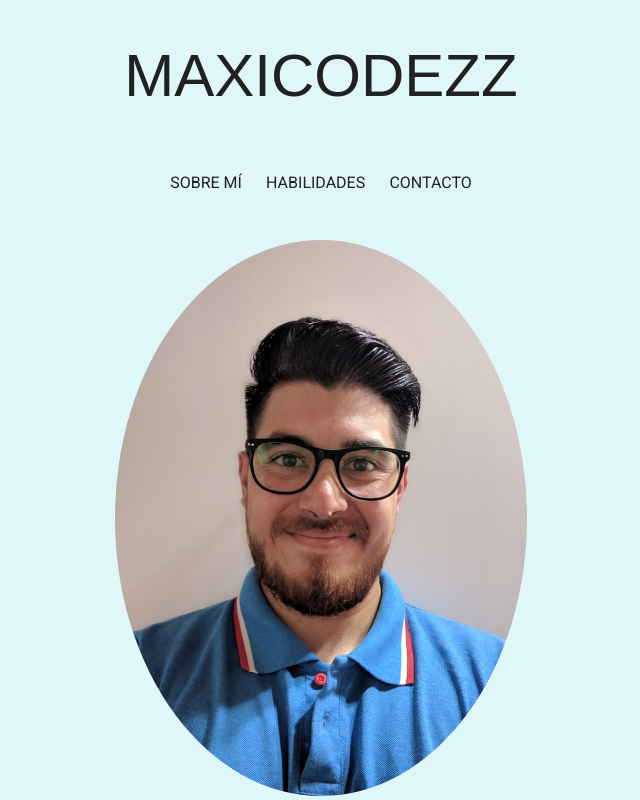
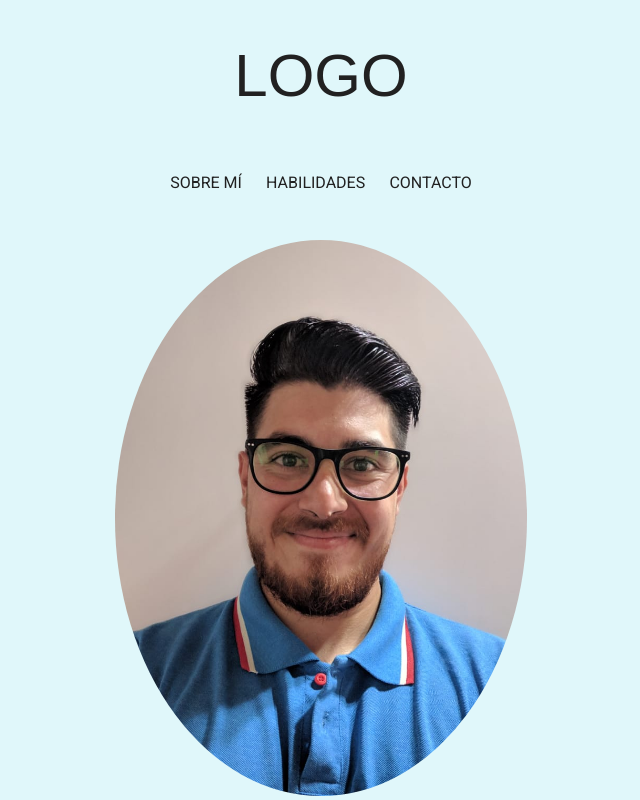
Before and after one commit to maximilianoperez/maxicodezz, a website: page index.html in a window 1280 px wide. Shown: the top 800 px of the page, without its empty margins (319-959 px from the left). Drawn offline with nearby package versions, Linux system fonts and the light colour scheme; a web font is replaced by a local one.

Commit message:
Cambio de prueba

```diff
--- a/index.html
+++ b/index.html
@@ -14,7 +14,7 @@
 </head>
 <body class="body">
 	<div class="header container-fluid">
-		<h1 class="h1-header"><a class="a-header" href="index.html">maxicodezz</a></h1>
+		<h1 class="h1-header"><a class="a-header" href="index.html">LOGO</a></h1>
 	</div>
 
 
```
